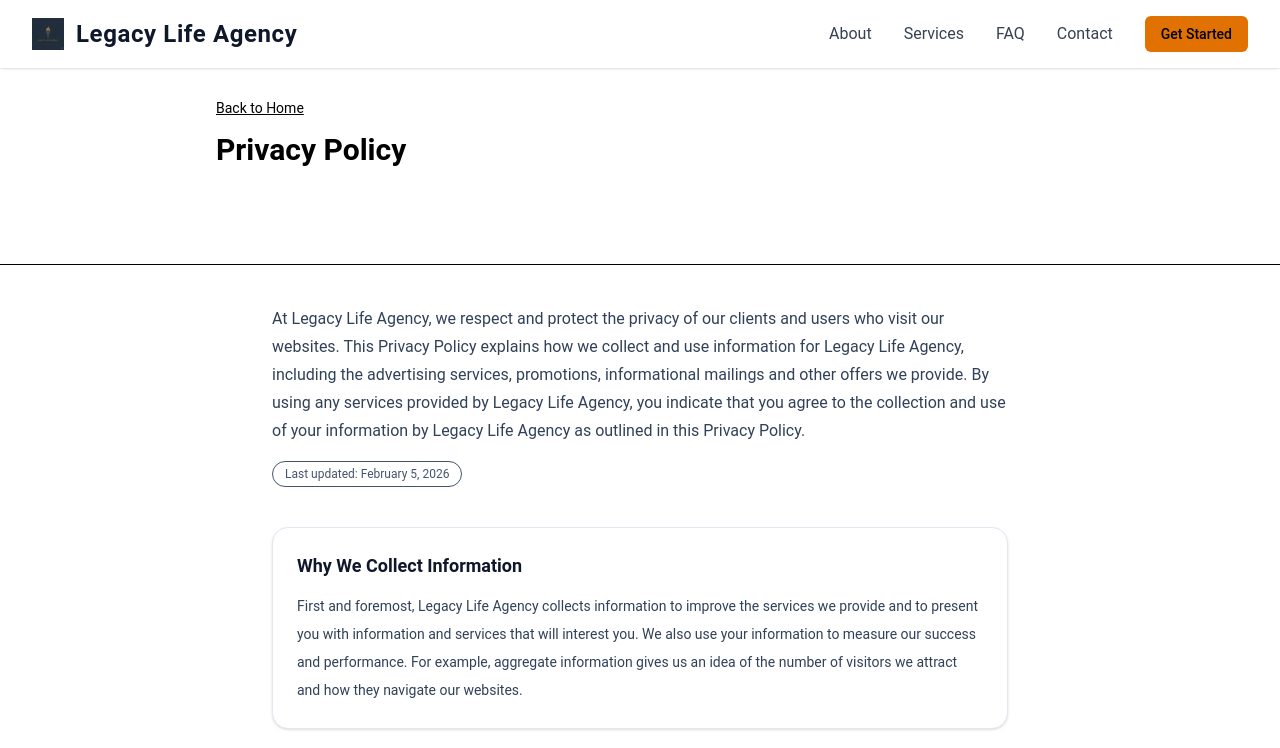
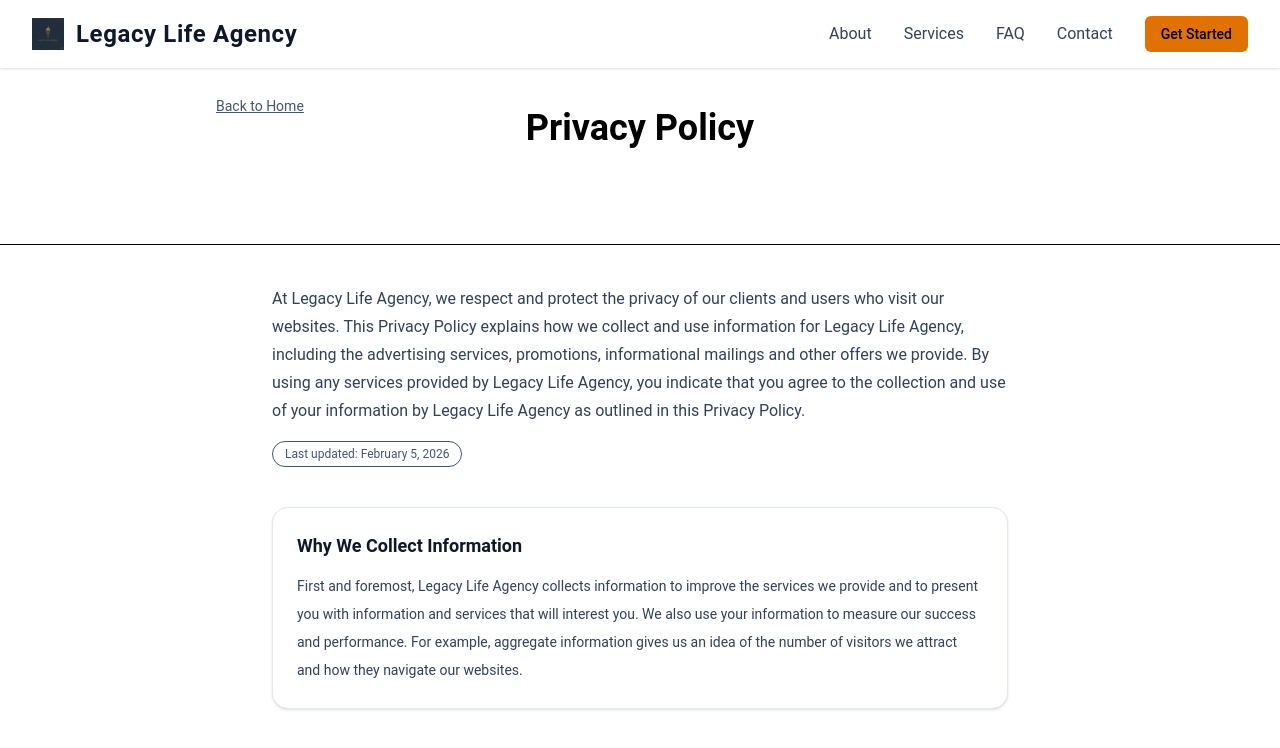
Before and after one commit to rmathew21/legacy-life-agency, a React (Vite) app: page /privacy in a window 1280 px wide. Shown: the top 748 px of the page. Built offline with nearby package versions, Linux system fonts and the light colour scheme.

Commit message:
centered title in LegalLayout

```diff
--- a/src/App.jsx
+++ b/src/App.jsx
@@ -1,5 +1,6 @@
 import { BrowserRouter, Routes, Route } from "react-router-dom";
 import { Layout } from "./app/components/Layout";
+import { ScrollToTop } from "./app/components/ScrollToTop";
 import Home from "./pages/Home";
 import PrivacyPolicy from "./pages/PrivacyPolicy";
 import Terms from "./pages/Terms";
@@ -8,6 +9,7 @@
 export default function App() {
   return (
     <BrowserRouter>
+      <ScrollToTop />
       <Routes>
         <Route element={<Layout />}>
           <Route path="/" element={<Home />} />
--- /dev/null
+++ b/src/app/components/ScrollToTop.jsx
@@ -0,0 +1,12 @@
+import { useEffect } from "react";
+import { useLocation } from "react-router-dom";
+
+export function ScrollToTop() {
+    const { pathname } = useLocation();
+
+    useEffect(() => {
+        window.scrollTo(0, 0);
+    }, [pathname]);
+
+    return  null;
+}
--- a/src/pages/LegalLayout.jsx
+++ b/src/pages/LegalLayout.jsx
@@ -4,11 +4,11 @@
     return (
         <div className="min-h-screen bg-white">
             <header className="border-b">
-                <div className="max-w-4xl mx-auto px-6 py-24">
-                    <Link to="/" className="text-sm underline">
+                <div className=" relative max-w-4xl mx-auto px-6 py-24">
+                    <Link to="/" className="absolute left-6 top-24 text-sm underline text-slate-600 hover:text-slate-900">
                         Back to Home
                     </Link>
-                    <h1 className="text-3xl font-bold mt-3">{title}</h1>
+                    <h1 className="text-center text-3xl md:text-4xl font-bold mt-3">{title}</h1>
                 </div>
             </header>
 
```
